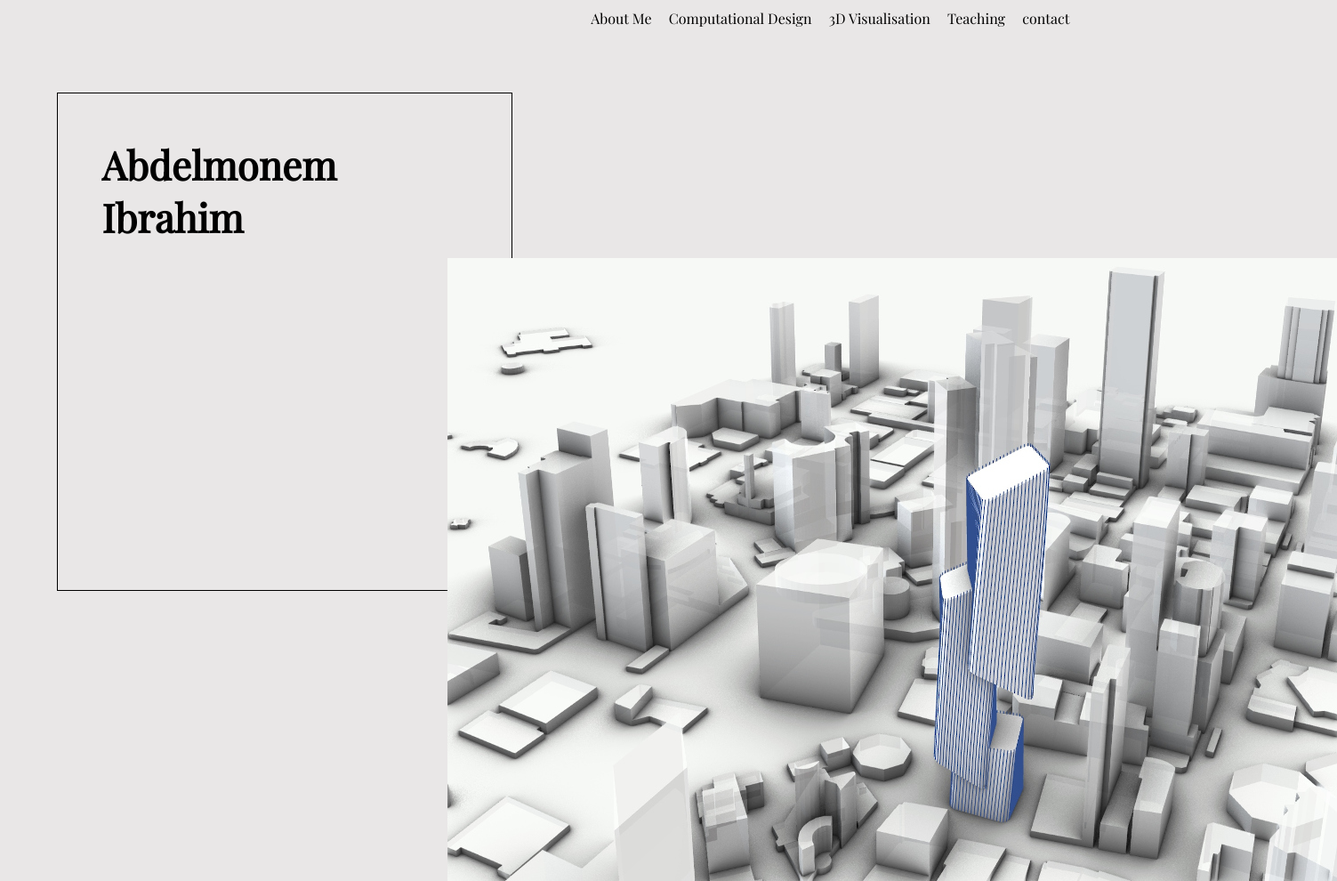
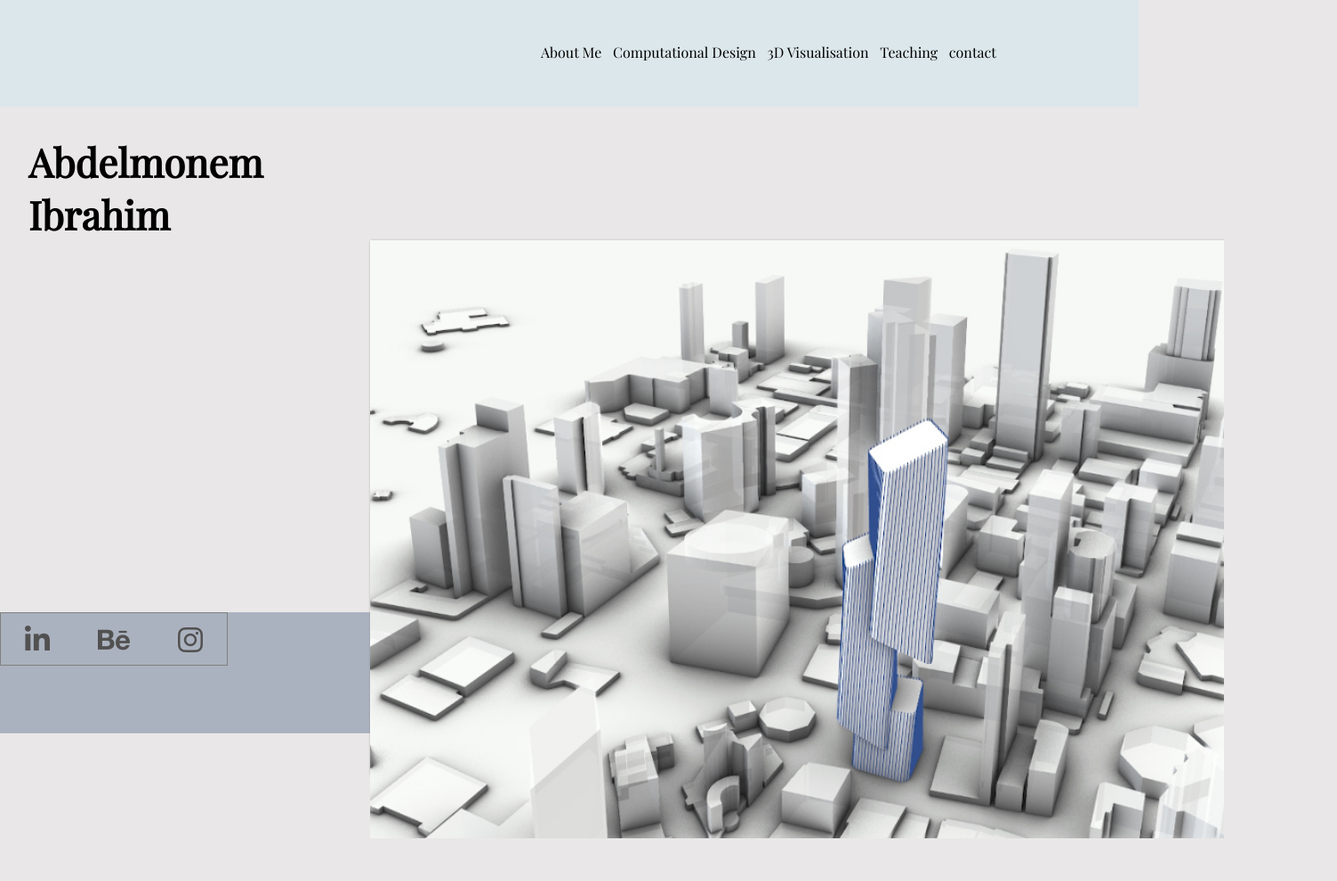
Before and after one commit to AIiceR/uib-end-of-module-project, a website built with Parcel: page src/index.html in a window 1280 px wide. Shown: the whole page at 89% size, 1503 px wide, since content can reach past the window. After the commit the page ends 946 px from the top, so only its background shows below. Built offline with nearby package versions, Linux system fonts and the light colour scheme.

Commit message:
resized index image, styled form, started header responsiveńess, added footer and icons

```diff
--- a/src/index.html
+++ b/src/index.html
@@ -1,17 +1,30 @@
 <!DOCTYPE html>
 <html lang="en">
+
 <head>
     <meta charset="UTF-8">
     <meta http-equiv="X-UA-Compatible" content="IE=edge">
     <meta name="viewport" content="width=device-width, initial-scale=1.0">
+    <script src="https://kit.fontawesome.com/0162e86a07.js" crossorigin="anonymous"></script>
     <link rel="stylesheet" href="styles/main.scss">
 
     <title>Document</title>
 </head>
+
 <body class="index">
 
     <header>
-        <ul>
+
+        <ul class="header-icons">
+            <li class="headicon"><i class="fa-brands fa-linkedin-in"></i></i><a
+                    href="https://www.linkedin.com/in/abdelmonem-ibrahim-069230b7/" alt="Linkedin"></a></li>
+            <li class="headicon"><i class="fa-brands fa-behance"></i></i><a href="#" alt="behance"></a></li>
+            <li class="headicon"><i class="fa-brands fa-instagram"></i><a href="https://instagram.com/abdelmonem.viz?igshid=YmMyMTA2M2Y=" alt="instagram"></a></li>
+            <li class="headicon"><i class="fa-solid fa-bars"></i></li>
+
+        </ul>
+
+    <ul>
             <li><a href="aboutme.html">About Me</a></li>
             <li><a href="computational.html">Computational Design</a></li>
             <li><a href="visualisation.html">3D Visualisation</a></li>
@@ -23,11 +36,27 @@
 
 
 
-    <div class="container">
-        <h1>Abdelmonem Ibrahim</h1>
-        <img src="img/parametrictwo.jpg"  alt="a skyscraper designed with parametric plugins">
+        <div class="container">
+            <h1>Abdelmonem Ibrahim</h1>
 
-    </div>
+            <div class="imagecontainer">
+                <img src="img/parametrictworescaled.jpg" alt="a skyscraper designed with parametric plugins">
+            </div>
+
+
+        </div>
+
+
+    <footer>
+        <ul class="icon-list">
+            <li class="icon"><i class="fa-brands fa-linkedin-in"></i></i><a
+                    href="https://www.linkedin.com/in/abdelmonem-ibrahim-069230b7/" alt="Linkedin"></a></li>
+            <li class="icon"><i class="fa-brands fa-behance"></i></i><a href="#" alt="behance"></a></li>
+            <li class="icon"><i class="fa-brands fa-instagram"></i><a href="https://instagram.com/abdelmonem.viz?igshid=YmMyMTA2M2Y=" alt="instagram"></a></li>
+
+        </ul>
+    </footer>
 
 </body>
+
 </html>
--- a/src/styles/_base.scss
+++ b/src/styles/_base.scss
@@ -1,8 +1,8 @@
-* {
+ * {
   margin: 0;
-  padding: 0;
+   padding: 0;
   box-sizing: border-box;
-}
+ }
 
 body {
   background-color: hsl(0, 6%, 91%);
@@ -14,6 +14,4 @@ h1 {
   display: grid;
   place-items: center;
   width: 30vw;
-  margin: 0.25em;
-  padding: 0.15em;
 }
--- a/src/styles/_computational.scss
+++ b/src/styles/_computational.scss
@@ -28,7 +28,6 @@
 
 
     .imagecontainer {
-      margin-top: 100px;
       display: flex;
       flex-wrap: wrap;
       align-items: center;
--- a/src/styles/_header.scss
+++ b/src/styles/_header.scss
@@ -1,28 +1,36 @@
 header {
     font-family: "Playfair Display", serif;
-    height: 5vh;
+    height: 15vh;
     display: flex;
     justify-content: flex-end;
+    position: relative;
+    background-color: rgb(220, 231, 235);
   }
 
   header ul {
+    width: 40vw;
     list-style: none;
     display: flex;
     flex-direction: row;
     align-items: center;
     justify-content: space-between;
-    padding: 0.25em;
-    margin-right: 4em;
+    padding: 1em;
+    position: absolute;
+    right: 10em;
+    top: 3em;
+
+
   }
 
   header li {
     padding: 0.5em;
+
   }
 
   header a {
     text-decoration: none;
     color: black;
-    padding: 0.1em;
+    padding: 0.5em;
   }
 
   header a:visited {
--- a/src/styles/_index.scss
+++ b/src/styles/_index.scss
@@ -1,9 +1,60 @@
 .index {
-    div img {
 
-        grid-column-start: 2;
-        grid-column-end: 6;
-        grid-row-start: 2;
-        grid-row-end: 9;
-      }
+  * {
+    margin: 0;
+    padding: 0;
+    box-sizing: border-box;
+  }
+
+   .header-icons {
+    display: none;
+
+  }
+
+  .imagecontainer {
+    height: 600px;
+    width: 100%;
+    grid-column-start: 2;
+    grid-column-end: 6;
+    grid-row-start: 2;
+    grid-row-end: 8;
+    box-shadow: 1px 1px 3px grey;
+  }
 }
+
+
+@media screen and (max-width: 1200px) {
+
+  header {
+
+    position: relative;
+
+
+    .headicon li {
+      display: block;
+      color: pink;
+      position: absolute;
+
+
+    }
+
+    li {
+      display: none;
+    }
+  }
+
+
+  footer .icon-list {
+
+    li {
+    display: none;
+    }
+  }
+}
+
+@media screen and (max-width: 1370px) {
+  img {
+    width: 75vw;
+    margin-left: 10vw;
+  }
+}
--- a/src/styles/computational.css
+++ b/src/styles/computational.css
@@ -15,11 +15,11 @@
     border: 1px solid black;
   }
 
-  .text .content p {
+  .text p {
    height: 20vh;
    width: 30vw;
    display: flex;
-   align-items: center;
+   align-items: flex-end;
    justify-content: center;
 
   }
--- a/src/styles/contact.scss
+++ b/src/styles/contact.scss
@@ -8,20 +8,33 @@ main {
 .container,
 .formcontainer {
 
-    border: 1px solid black;
+
     width: 40vw;
     height: 70vh;
-    margin: 5vw;
     padding: 2em;
+    margin-right: 2em;
+}
+
+.container p {
+    padding: 0.5em;
+    line-height: 25px;
 }
 
 .formcontainer {
-    padding: 3em;
+    padding: 4em;
     font-family: "Playfair Display", serif;
-}
+
+    form {
+        margin-bottom: 1em;
+    }
+
+    input, textarea {
+        box-shadow: 1px 1px 3px grey;
+    }
+
 
 input {
-    width: 200px;
+    width: 600px;
     padding: 0.25em;
     margin: 0.5em;
 }
@@ -36,3 +49,12 @@ textarea {
     width: 600px;
     margin: 0.5em;
 }
+
+}
+
+@media screen and (max-width: 800px) {
+
+    main {
+        display: block;
+    }
+}
--- a/src/styles/main.scss
+++ b/src/styles/main.scss
@@ -14,25 +14,68 @@
 
 @import url("https://fonts.googleapis.com/css2?family=Playfair+Display&family=Roboto&display=swap");
 
-
+body {
+  font-family: "Playfair Display", serif;
+}
 
 /* container  */
 
 .container {
   display: grid;
-  grid-template-columns: 300px (6, 1fr);
-  grid-template-rows: repeat(6, 1fr);
+  height: 71vh;
+  grid-template-columns: 200px, 100px, 100px, 100px, 100px, 100px 100px, 80px;
+  grid-template-rows: 50px, 50px, 50px, 50px, 50px;
 }
 
-h1 {
-  font-family: "Playfair Display", serif;
-  font-size: 2.75em;
-  display: grid;
-  place-items: center;
-  width: 30vw;
-  margin: 0.25em;
-  padding: 0.15em; }
+footer {
+  background-color: hsl(219, 14%, 71%);
+  height: 17vh;
 
-p {
-  font-family: "Playfair Display", serif;
+
+
+  ul {
+    height: 15vh;
+    display: flex;
+    justify-content: center;
+
+  }
+
+  .icon-list {
+    height: 7.5vh;
+    width: 20vw;
+    display: flex;
+    justify-content: space-around;
+    align-items: center;
+    list-style: none;
+    border: 1px solid grey;
+  }
+
+  .icon {
+
+    margin: 0.25em 0.5em 0.2em 0.5em;
+    font-size: 2rem;
+    display: grid;
+    place-items: center;
+    color: hsl(0, 1%, 32%);
+
+
+
+  }
+
+  // footer {
+  //   background-color: rgba(128, 128, 128, 0.32);
+  //   height: 15rem;
+  //   text-align: center;
+  //   padding-top: 1rem;
+  // }
+
+  // .icon-list {
+  //   display: flex;
+  //   justify-content: center;
+  // }
+
+  // .icon {
+  //   margin: 0 0.5rem 0 0.5rem;
+  //   font-size: 1.8rem;
+  // }
 }
```
Also changed, not shown: src/aboutme.html (+1 -1 lines), src/computational.html (+1 -1 lines), src/contact.html (+15 -1 lines), src/teaching.html (+3 -4 lines), src/visualisation.html (+0 -3 lines), src/img/parametrictworescaled.jpg (added), src/img/plans/00.jpg (deleted), src/img/plans/01.jpeg (deleted), src/img/plans/03.jpg (deleted), 2 other files.
